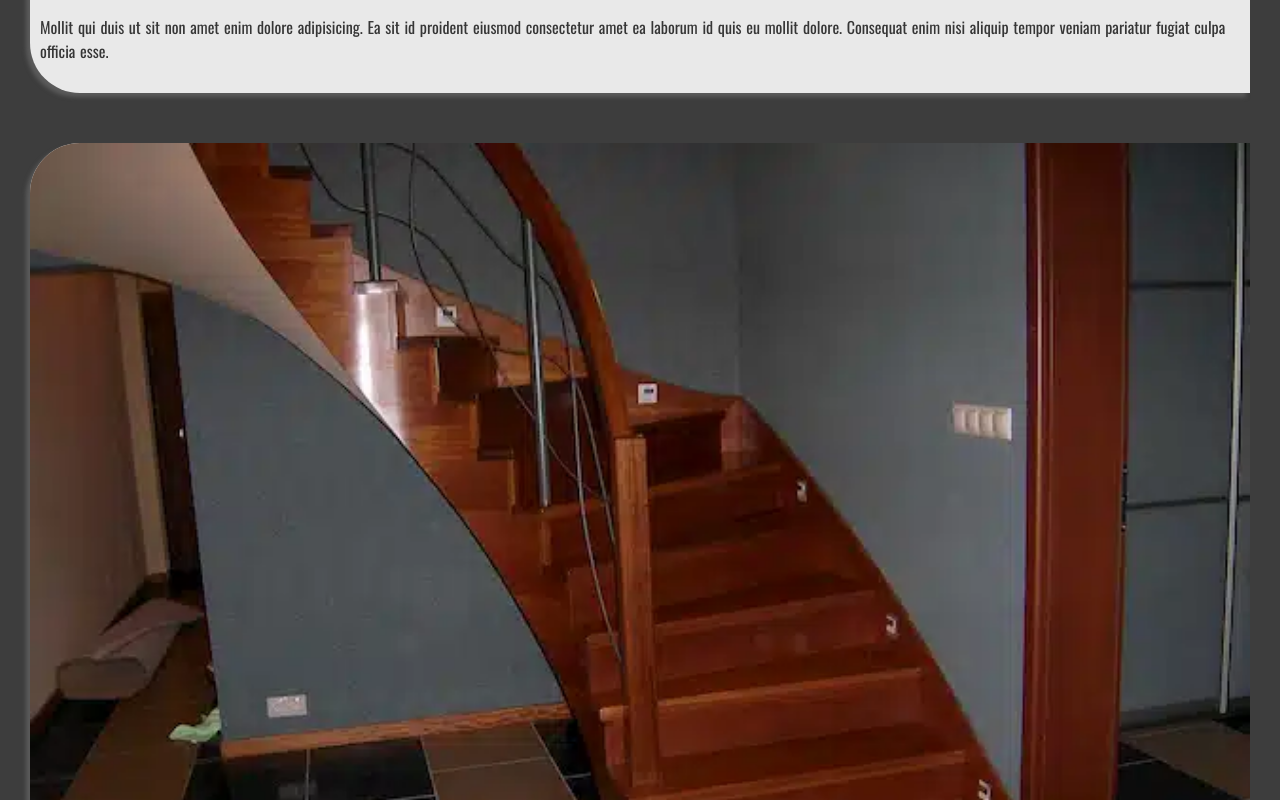
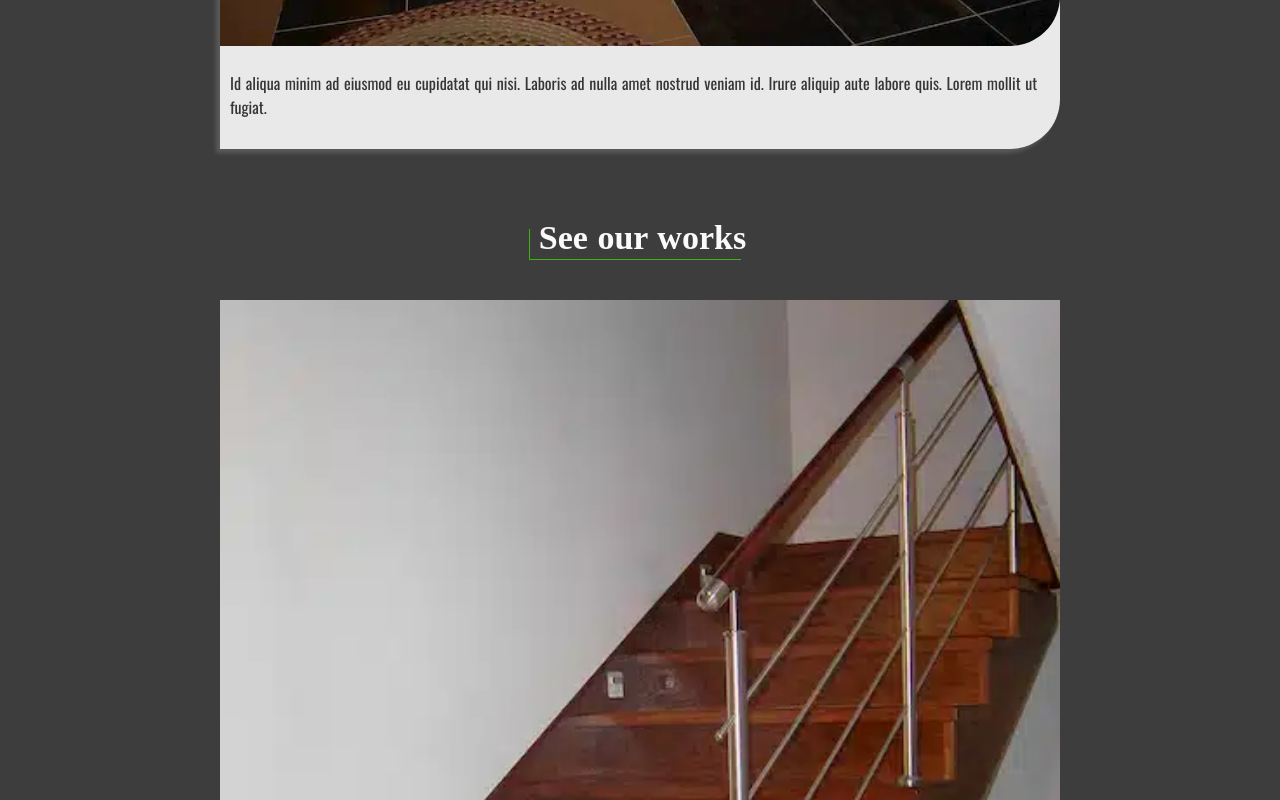
Before and after one commit to SztefkoKamil/wood-stairs, a Nuxt app: page / in a window 1280 px wide. Shown: the part 4119-4919 px from the top of the page. Built offline with nearby package versions, Linux system fonts and the light colour scheme; a web font is replaced by a local one.

Commit message:
Add max-width for main

```diff
--- a/pages/index.vue
+++ b/pages/index.vue
@@ -22,4 +22,11 @@ export default {
 }
 </script>
 
-<style lang="scss"></style>
+<style lang="scss">
+.container {
+  main {
+    max-width: 900px;
+    margin: 0 auto;
+  }
+}
+</style>
```
